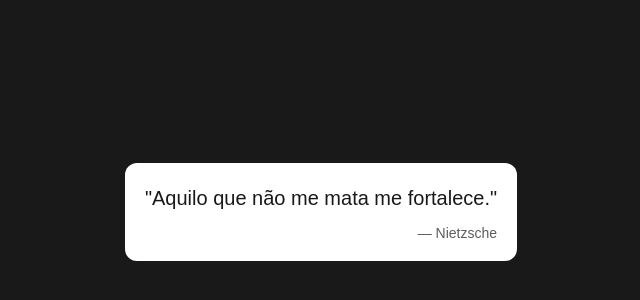
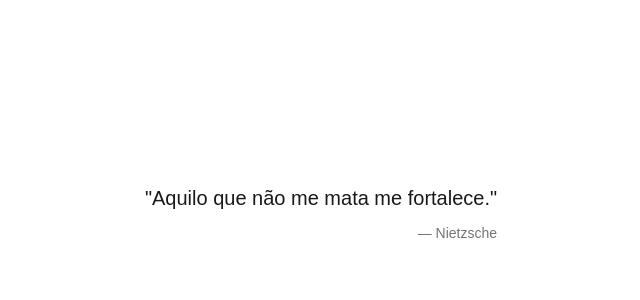
Before and after one commit to Taiysun/notion-quotes-widget, a plain HTML site: page index.html in a window 1280 px wide. Shown: the part 188-488 px from the top of the page, without its empty margins (319-959 px from the left). Drawn offline with Linux system fonts and the light colour scheme.

Commit message:
Update index.html

```diff
--- a/index.html
+++ b/index.html
@@ -5,11 +5,13 @@
   <title>Quotes Widget</title>
 
   <style>
+
 html, body {
   margin: 0;
   height: 100%;
-      background: #191919 !important;
+  background: #ffffff !important;
   font-family: Arial, sans-serif;
+  color: #191919;
   display: flex;
   justify-content: center;
   align-items: center;
@@ -18,9 +20,6 @@
     #container {
       max-width: 600px;
       padding: 20px;
-      background: #ffffff;
-      color: #191919;
-      border-radius: 12px;
       text-align: center;
     }
 
@@ -33,7 +32,7 @@
     #author {
       margin-top: 12px;
       font-size: 14px;
-      opacity: 0.7;
+      opacity: 0.6;
       color: #191919;
       text-align: right;
     }
```
Lines whose indentation alone changed are shown as unchanged.
